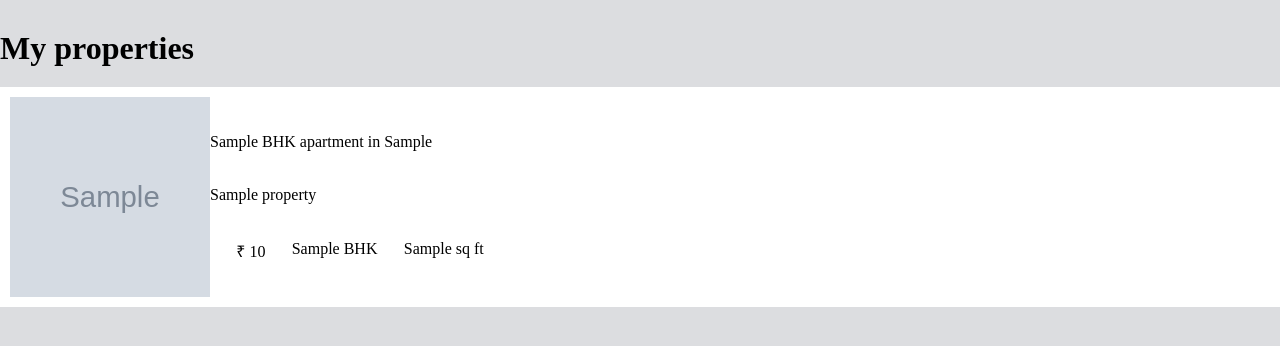
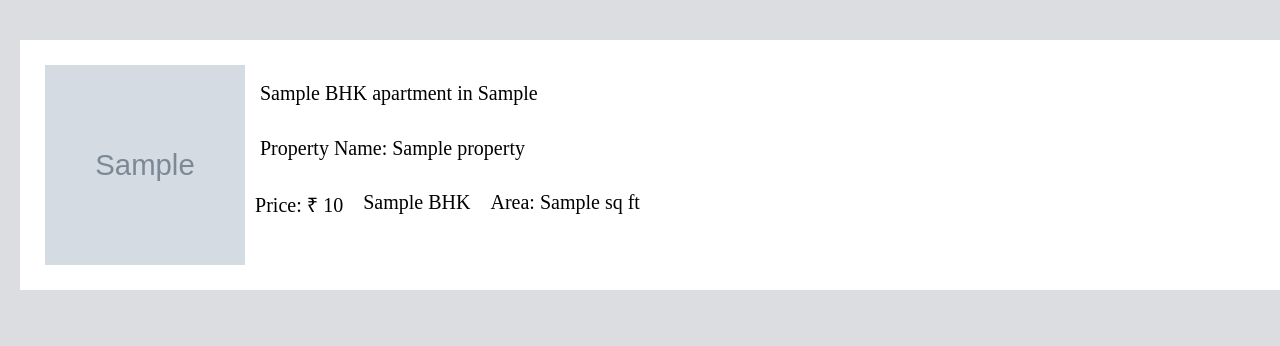
Before and after one commit to Root-too/House-Hunter, a PHP site: page /House-Hunter/feed.php in a window 1280 px wide; the page is wider, and only the part inside the window is pictured. Shown: the part 70-416 px from the top of that part. Run offline with PHP 8.4, Linux system fonts and the light colour scheme; the visitor is signed in with stand-in values (Sample User, id 1); tables that the repository leaves empty or names only in its code hold one stand-in row (values such as "Sample post"); grey boxes marked "Sample" are stand-in pictures; some libraries are stand-ins or nearby versions; some web fonts are replaced.

Commit message:
add propert css,seller first post

```diff
--- a/client/feed.css
+++ b/client/feed.css
@@ -69,9 +69,22 @@ body,html{
 .info{
     background-color: white;
     margin-top: 20px;
+    margin-right:20px !important;
+    margin-left:20px !important;
+
     padding: 10px;
+    width: 1400px;
 }
 
+.info-seller{
+  background-color: white;
+  margin-top: 110px;
+  margin-right:20px !important;
+  margin-left:20px !important;
+  margin-bottom:-50px;
+  padding: 10px;
+  width: 1400px;
+}
 .sort{
     display: flex;
     flex-direction: column;
@@ -96,6 +109,9 @@ body,html{
     margin-right: auto;
 }
 
+.property-image{
+  margin:15px !important;
+}
 
 
 @import url('https://fonts.googleapis.com/css?family=Encode+Sans+Condensed:400,600');
--- a/client/feed.php
+++ b/client/feed.php
@@ -135,19 +135,20 @@
                     <?php while($row = $stmt->fetch()): ?>
                         <div class="info">
                         <div style="display: flex">
-                            <img src='uploads/<?php echo $row->image; ?>' alt="house image" width="200px" height="200px">
+
+                            <img  class="property-image" src='uploads/<?php echo $row->image; ?>' alt="house image" width="200px" height="200px">
 
                             <div style="display: flex; flex-direction: column; height: 200px;justify-content: space-evenly;">
-                                <div><?php echo $row->bhk; ?> BHK apartment in <?php echo $row->location; ?></div>
+                                <div style="font-size:20px "><?php echo $row->bhk; ?> BHK apartment in <?php echo $row->location; ?></div>
 
-                                <div>
-                                    <a href="<?php echo "http://localhost/House-Hunter/client/" ?>post.php?id=<?php echo $row->id; ?>"><?php echo $row->propname; ?>
+                                <div style="font-size:20px" >
+                                   Property Name: <a href="<?php echo "http://localhost/House-Hunter/client/" ?>post.php?id=<?php echo $row->id; ?>"><?php echo $row->propname; ?>
                                 </div>
 
-                                <div style="display: flex; width: 300px;justify-content: space-evenly">
-                                    <div>₹ <?php echo $row->price; ?></div>
+                                <div style="display: flex;font-size:20px; width: 400px;justify-content: space-evenly;">
+                                    <div style="margin-left:-25px;">Price: ₹ <?php echo $row->price; ?></div>
                                     <div><?php echo $row->bhk; ?> BHK</div>
-                                    <div><?php echo $row->area; ?> sq ft</div>
+                                    <div> Area: <?php echo $row->area; ?> sq ft</div>
                                 </div>
                             </div>
                         </div>
@@ -160,31 +161,43 @@
 
         <!-- User type is seller -->
         <?php else: ?>
-            <h1 style="margin-top: 100px;">My properties</h1>
+            <?php
+                    $sql = 'SELECT * FROM property WHERE s_id = ?';
+                    $stmt = $pdo->prepare($sql);
+                    $stmt->execute([$id]);
+                    $posts = $stmt->fetchAll();
+                    $count = $stmt->rowCount();
 
-            <?php
-                $sql = 'SELECT * FROM property WHERE s_id = ?';
-                $stmt = $pdo->prepare($sql);
-                $stmt->execute([$id]);
-                $posts = $stmt->fetchAll();
-            ?>
+                    if($count==0){
+
+
+                        echo ' Add First Property
+                            <div  style="margin-left:50px; margin-top: 120px;font-size:30px;">
+                            <a href="http://localhost/House-Hunter/client/addprop.php">Add your first property</a>';
+
+                        }
+
+                ?>
+
+
+
 
             <?php foreach ($posts as $post): ?>
-                <div class="info">
+                <div class="info-seller">
                     <div style="display: flex">
-                        <img src='uploads/<?php echo $post->image; ?>' alt="house image" width="200px" height="200px">
+                        <img  class="property-image"src='uploads/<?php echo $post->image; ?>' alt="house image" width="200px" height="200px">
 
                         <div style="display: flex; flex-direction: column; height: 200px;justify-content: space-evenly;">
-                            <div><?php echo $post->bhk; ?> BHK apartment in <?php echo $post->location; ?></div>
+                            <div style="font-size:20px "><?php echo $post->bhk; ?> BHK apartment in <?php echo $post->location; ?></div>
 
-                            <div>
-                                <a href="<?php echo "http://localhost/House-Hunter/client/" ?>post.php?id=<?php echo $post->id; ?>"><?php echo $post->propname; ?>
+                            <div style="font-size:20px ">
+                            Property Name:  <a href="<?php echo "http://localhost/House-Hunter/client/" ?>post.php?id=<?php echo $post->id; ?>"><?php echo $post->propname; ?>
                             </div>
 
-                            <div style="display: flex; width: 300px;justify-content: space-evenly">
-                                <div>₹ <?php echo $post->price; ?></div>
+                            <div style="display: flex; width: 400px;justify-content: space-evenly;font-size:20px;">
+                                <div style="margin-left:-25px;">Price: ₹ <?php echo $post->price; ?></div>
                                 <div><?php echo $post->bhk; ?> BHK</div>
-                                <div><?php echo $post->area; ?> sq ft</div>
+                                <div>Area: <?php echo $post->area; ?> sq ft</div>
                             </div>
                         </div>
                     </div>
--- a/client/login.php
+++ b/client/login.php
@@ -24,6 +24,10 @@
                 $_SESSION['type'] = $user->type;
                 $_SESSION['id'] = $user->id;
                 header('Location: feed.php');
+            }
+            else
+            {
+                echo '<script>alert("User does not exist")</script>';
             }
 
         } else {
```
Also changed, not shown: client/addprop.css (added, +74 -0 lines), client/addprop.php (+5 -5 lines), client/uploads/sesons.jpg (deleted).
